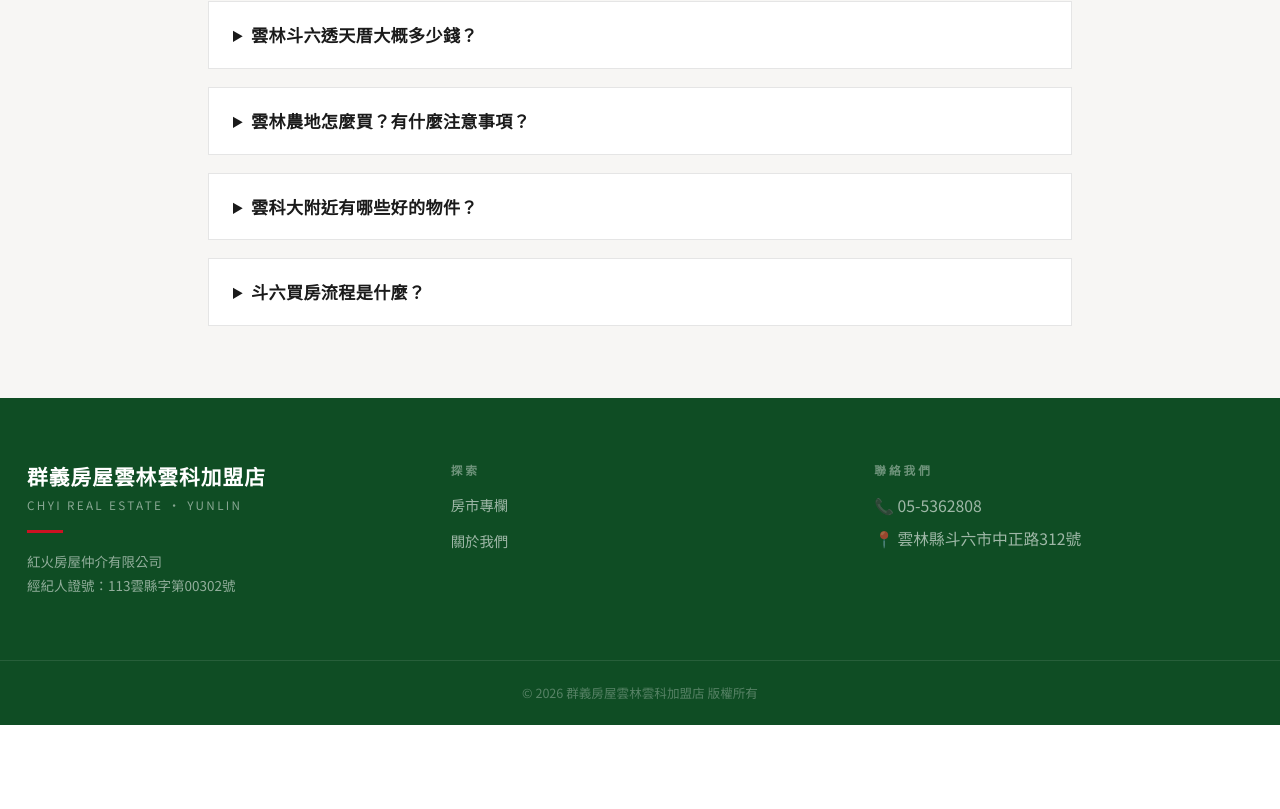
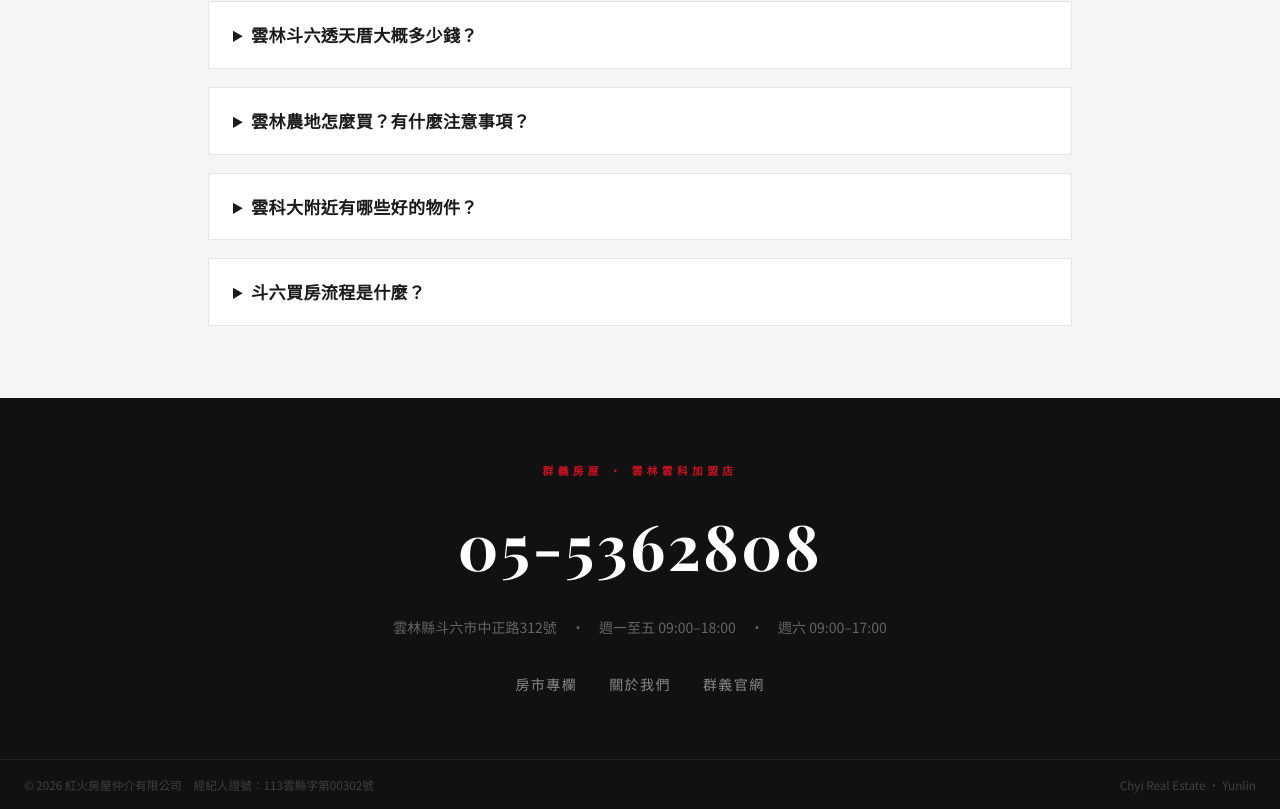
Before and after one commit to yunlinchyi-boop/yunlin-realestate-blog, a Next.js app: page / in a window 1280 px wide. Shown: the part 3949-4758 px from the top of the page. Before the commit the page ends 4674 px from the top, so only its background shows below. Built offline with nearby package versions, Linux system fonts and the light colour scheme; no server answers; a web font is replaced by a local one.

Commit message:
refactor: 頁尾換新風格，黑底大電話號碼居中設計

```diff
--- a/app/layout.tsx
+++ b/app/layout.tsx
@@ -120,53 +120,43 @@ export default function RootLayout({ children }: { children: React.ReactNode })
         </a>
 
         {/* ── 頁尾 ── */}
-        <footer style={{ background: '#0F4D24', color: '#FFFFFF' }}>
-          <div className="max-w-6xl mx-auto px-6 py-14 grid md:grid-cols-3 gap-10">
+        <footer style={{ background: '#111111', color: '#FFFFFF' }}>
 
-            {/* 品牌 */}
-            <div>
-              <p style={{
-                fontFamily: 'var(--font-playfair)', fontWeight: 700,
-                fontSize: '1.15rem', letterSpacing: '0.05em', color: '#FFFFFF', marginBottom: 4
-              }}>
-                群義房屋雲林雲科加盟店
-              </p>
-              <p style={{ color: 'rgba(255,255,255,0.5)', fontSize: '0.65rem', letterSpacing: '0.2em', textTransform: 'uppercase', marginBottom: 16 }}>
-                Chyi Real Estate · Yunlin
-              </p>
-              <div style={{ width: 36, height: 3, background: '#CC1122', marginBottom: 16 }} />
-              <p style={{ color: 'rgba(255,255,255,0.55)', fontSize: '0.75rem', lineHeight: 1.8 }}>
-                紅火房屋仲介有限公司<br />
-                經紀人證號：113雲縣字第00302號
-              </p>
-            </div>
-
-            {/* 快速連結 */}
-            <div>
-              <p style={{ color: 'rgba(255,255,255,0.4)', fontSize: '0.65rem', letterSpacing: '0.25em', textTransform: 'uppercase', fontWeight: 600, marginBottom: 16 }}>
-                探索
-              </p>
-              <div className="flex flex-col gap-3">
-                <Link href="/blog" className="footer-link">房市專欄</Link>
-                <Link href="/about" className="footer-link">關於我們</Link>
-              </div>
-            </div>
-
-            {/* 聯絡 */}
-            <div>
-              <p style={{ color: 'rgba(255,255,255,0.4)', fontSize: '0.65rem', letterSpacing: '0.25em', textTransform: 'uppercase', fontWeight: 600, marginBottom: 16 }}>
-                聯絡我們
-              </p>
-              <div className="flex flex-col gap-2" style={{ color: 'rgba(255,255,255,0.6)', fontSize: '0.875rem' }}>
-                <p>📞 05-5362808</p>
-                <p>📍 雲林縣斗六市中正路312號</p>
-              </div>
+          {/* 主體 */}
+          <div style={{ padding: '64px 24px', textAlign: 'center' }}>
+            <p style={{ color: '#CC1122', fontSize: '0.6rem', letterSpacing: '0.4em', textTransform: 'uppercase', fontWeight: 700, marginBottom: 20 }}>
+              群義房屋 · 雲林雲科加盟店
+            </p>
+            <a href="tel:055362808" style={{
+              display: 'block',
+              color: '#FFFFFF',
+              fontFamily: 'var(--font-playfair)',
+              fontSize: 'clamp(2rem, 6vw, 3.5rem)',
+              fontWeight: 700,
+              letterSpacing: '0.04em',
+              textDecoration: 'none',
+              marginBottom: 24,
+            }}>
+              05-5362808
+            </a>
+            <p style={{ color: 'rgba(255,255,255,0.35)', fontSize: '0.78rem', marginBottom: 36 }}>
+              雲林縣斗六市中正路312號　·　週一至五 09:00–18:00　·　週六 09:00–17:00
+            </p>
+            <div style={{ display: 'flex', justifyContent: 'center', gap: 32, flexWrap: 'wrap' }}>
+              <Link href="/blog" style={{ color: 'rgba(255,255,255,0.5)', fontSize: '0.78rem', textDecoration: 'none', letterSpacing: '0.1em' }}>房市專欄</Link>
+              <Link href="/about" style={{ color: 'rgba(255,255,255,0.5)', fontSize: '0.78rem', textDecoration: 'none', letterSpacing: '0.1em' }}>關於我們</Link>
+              <a href="https://www.chyi.com.tw/store/055362808" target="_blank" rel="noopener noreferrer"
+                style={{ color: 'rgba(255,255,255,0.5)', fontSize: '0.78rem', textDecoration: 'none', letterSpacing: '0.1em' }}>群義官網</a>
             </div>
           </div>
 
-          <div style={{ borderTop: '1px solid rgba(255,255,255,0.1)' }} className="text-center py-5">
-            <p style={{ color: 'rgba(255,255,255,0.3)', fontSize: '0.7rem' }}>
-              © {new Date().getFullYear()} 群義房屋雲林雲科加盟店 版權所有
+          {/* 底部版權 */}
+          <div style={{ borderTop: '1px solid rgba(255,255,255,0.08)', padding: '16px 24px', display: 'flex', flexWrap: 'wrap', justifyContent: 'space-between', alignItems: 'center', gap: 8 }}>
+            <p style={{ color: 'rgba(255,255,255,0.2)', fontSize: '0.65rem' }}>
+              © {new Date().getFullYear()} 紅火房屋仲介有限公司　經紀人證號：113雲縣字第00302號
+            </p>
+            <p style={{ color: 'rgba(255,255,255,0.2)', fontSize: '0.65rem' }}>
+              Chyi Real Estate · Yunlin
             </p>
           </div>
         </footer>
```
